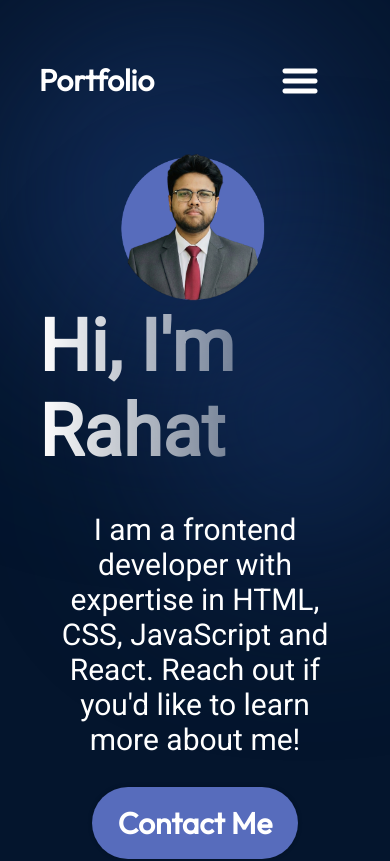
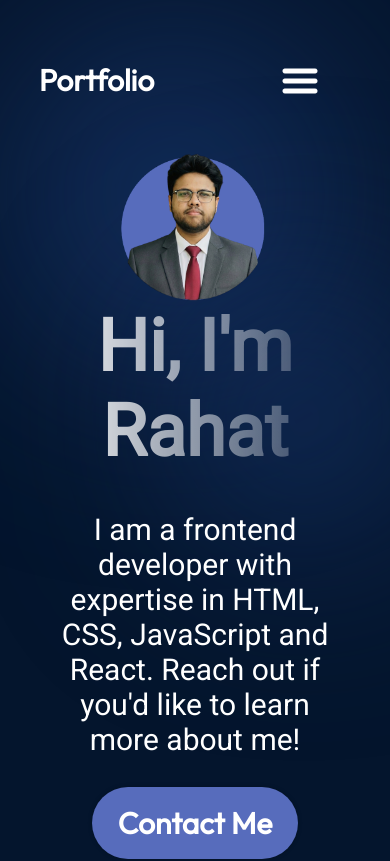
Before and after one commit to rahat605/portfolio, a React (Vite) app: page / in a window 390 px wide. Shown: the top 861 px of the page. Built offline with nearby package versions, Linux system fonts and the light colour scheme.

Commit message:
title alignment

```diff
--- a/src/components/Hero/Hero.module.css
+++ b/src/components/Hero/Hero.module.css
@@ -123,8 +123,9 @@
      }
 
      .title{
-        display: flex;
-        flex-wrap: wrap;
+        align-items: center;
+        justify-content: center;
+        text-align: center;
      }
 
 }
```
